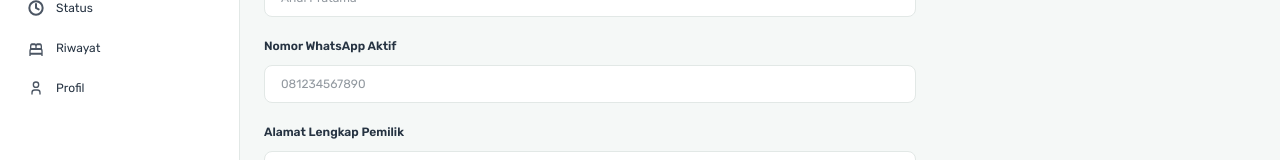
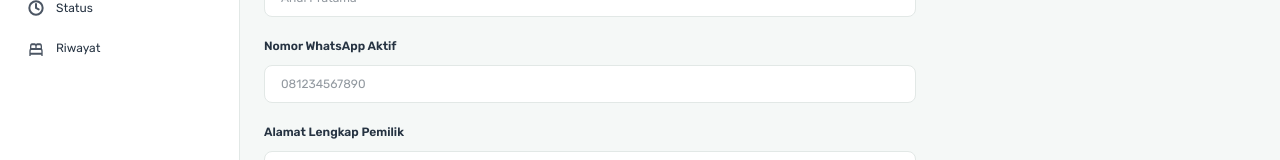
Before and after one commit to HighImagine/KosEase, a Next.js app: page /dashboard/pengajuan-pemilik in a window 1280 px wide. Shown: the part 251-411 px from the top of the page. Built offline with nearby package versions, Linux system fonts and the light colour scheme.

Commit message:
dashboard profile

```diff
--- a/src/components/DashboardSidebarUser.tsx
+++ b/src/components/DashboardSidebarUser.tsx
@@ -3,7 +3,7 @@
 import Image from "next/image";
 import Link from "next/link";
 import { usePathname } from "next/navigation";
-import { IconLayoutDashboard, IconSearch, IconUser, IconHome } from '@tabler/icons-react';
+import { IconLayoutDashboard, IconSearch, IconHome } from '@tabler/icons-react';
 import LogoutButton from "./LogoutButton";
 
 
@@ -96,26 +96,17 @@ export default function DashboardSidebarUser({ userName, userAvatar, userEmail }
                     />
                     Riwayat
                 </Link>
-                <Link
-                    href="/dashboard/profil"
-                    className="flex items-center gap-3 rounded-lg px-3 py-2.5 text-xs text-text-primary hover:bg-primary-light hover:text-primary"
-                >
-
-
-                    <IconUser size={16} stroke={2} color="#4b5563" />
-                    Profil
-                </Link>
             </nav>
 
             {/* Bottom */}
             <div className="mt-auto px-4 pb-6">
-                <div className="mb-4 flex items-center gap-3 px-3">
+                <Link href="/dashboard/profil" className="flex items-center gap-3 px-3">
+                    <div className="mb-4 flex items-center gap-3">
                         {hasAvatar ? (
                             <Image src={userAvatar} alt={displayName} width={32} height={32} className="rounded-full object-cover" />
                         ) : (
                             <Image src="/img/avatar-default.png" alt={displayName} width={32} height={32} className="rounded-full object-cover" />
                         )}
-
                         <div className="min-w-0">
                             <p className="truncate text-xs font-semibold text-text-primary">
                                 {displayName}
@@ -125,6 +116,7 @@ export default function DashboardSidebarUser({ userName, userAvatar, userEmail }
                             )}
                         </div>
                     </div>
+                </Link>
 
                 <Link
                     href="/dashboard/pengajuan-pemilik"
```
Lines whose indentation alone changed are shown as unchanged.
